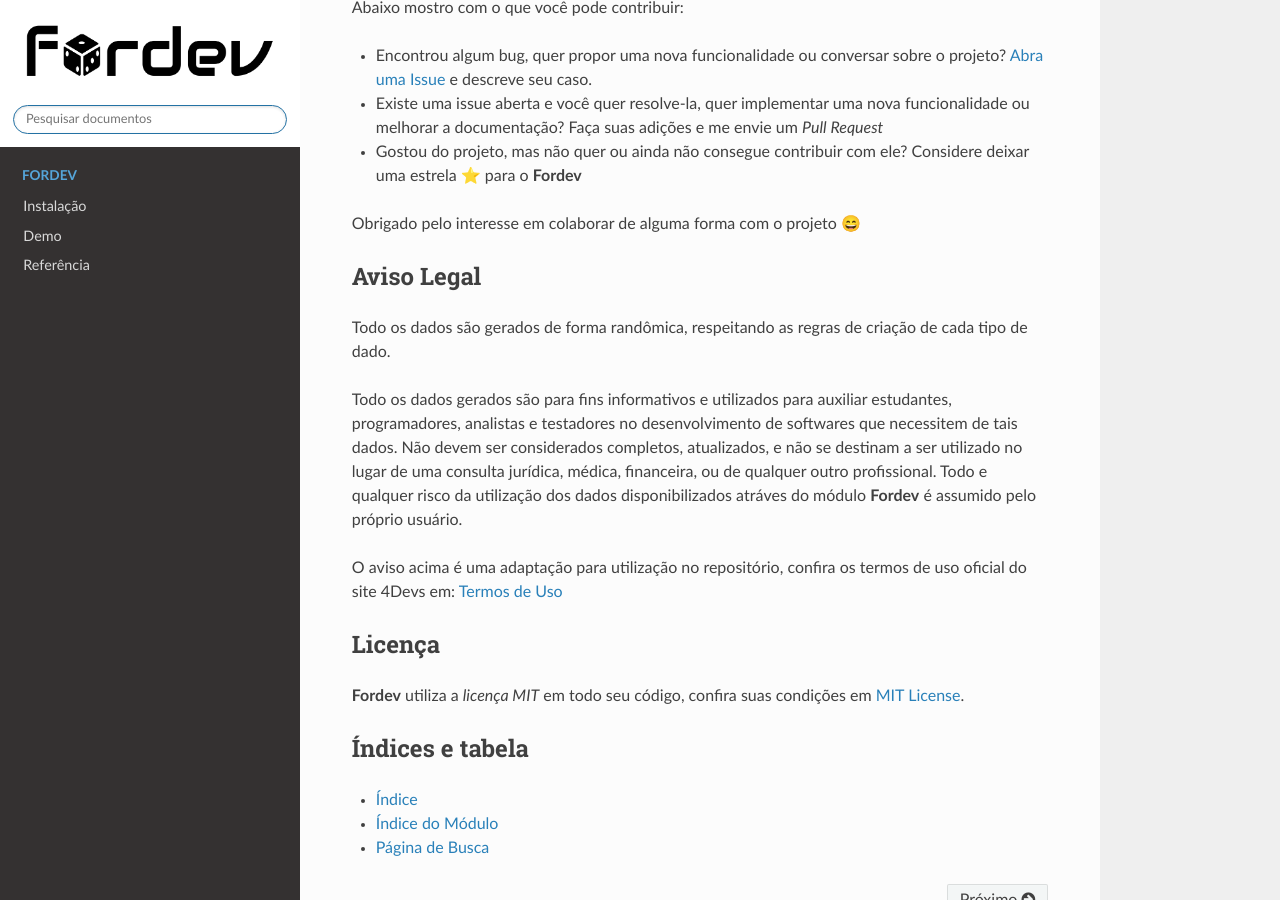
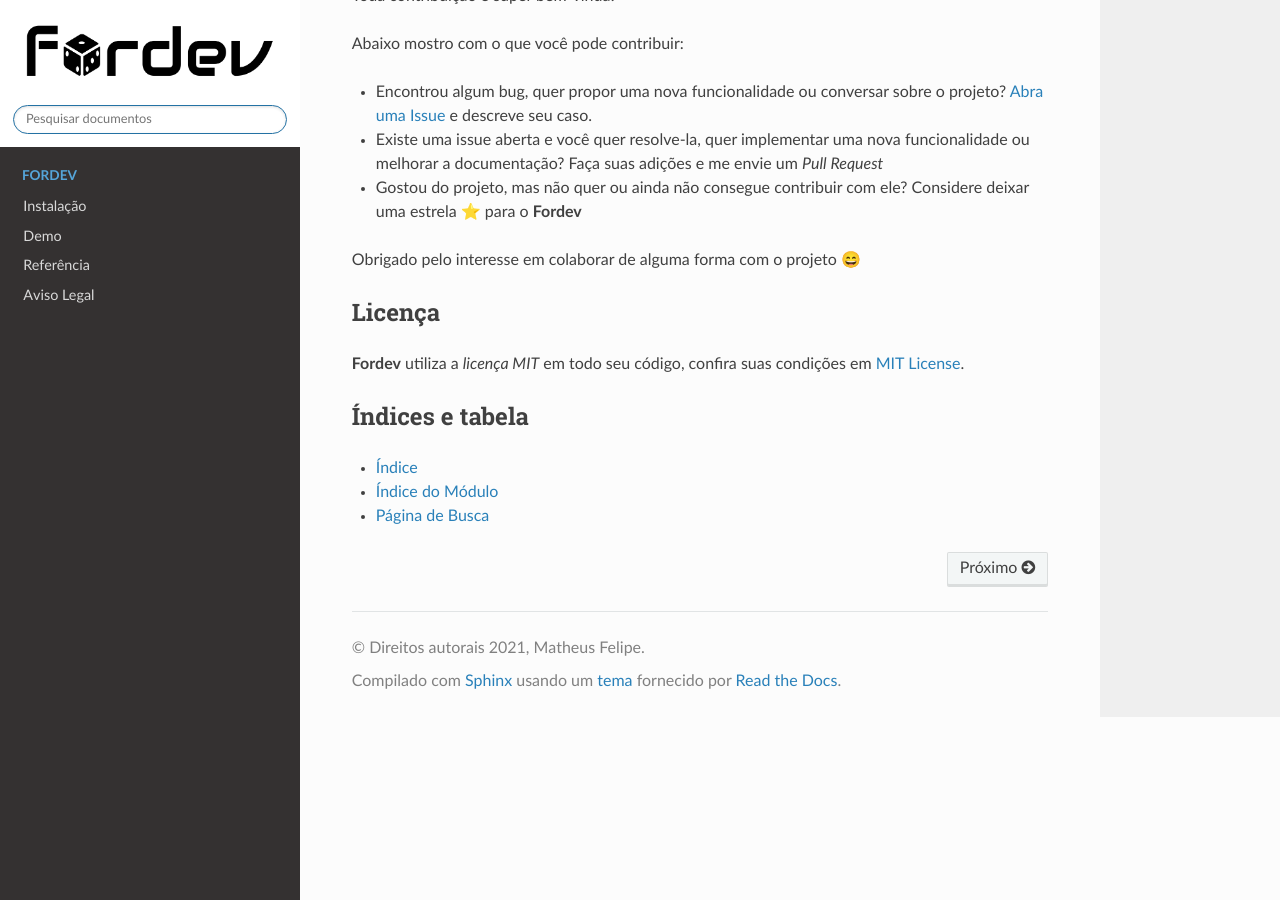
Before and after one commit to matheusfelipeog/fordev, a Sphinx documentation site: the page built from docs/source/index.rst, in a window 1280 px wide and 900 px high, scrolled down 2078 px. Built offline with Sphinx 7.4.7 and the Read the Docs theme 2.0.0, drawn with Linux system fonts in a browser that asks for light colours.

```diff
--- a/docs/source/index.rst
+++ b/docs/source/index.rst
@@ -119,19 +120,6 @@ Abaixo mostro com o que você pode contribuir:
 Obrigado pelo interesse em colaborar de alguma forma com o projeto 😄
 
 
-Aviso Legal
------------
-
-Todo os dados são gerados de forma randômica, respeitando as regras de criação de cada tipo de dado.
-
-Todo os dados gerados são para fins informativos e utilizados para auxiliar estudantes, programadores, analistas e testadores no
-desenvolvimento de softwares que necessitem de tais dados. Não devem ser considerados completos, atualizados, e não se destinam a
-ser utilizado no lugar de uma consulta jurídica, médica, financeira, ou de qualquer outro profissional. Todo e qualquer risco da
-utilização dos dados disponibilizados atráves do módulo **Fordev** é assumido pelo próprio usuário.
-
-O aviso acima é uma adaptação para utilização no repositório, confira os termos de uso oficial do site 4Devs em: `Termos de Uso <https://www.4devs.com.br/termos_de_uso>`_
-
-
 Licença
 -------
 
```
Also changed, not shown: other parts of docs/source/index.rst (+1 -0 lines), docs/source/terms.rst (added, +13 -0 lines).
